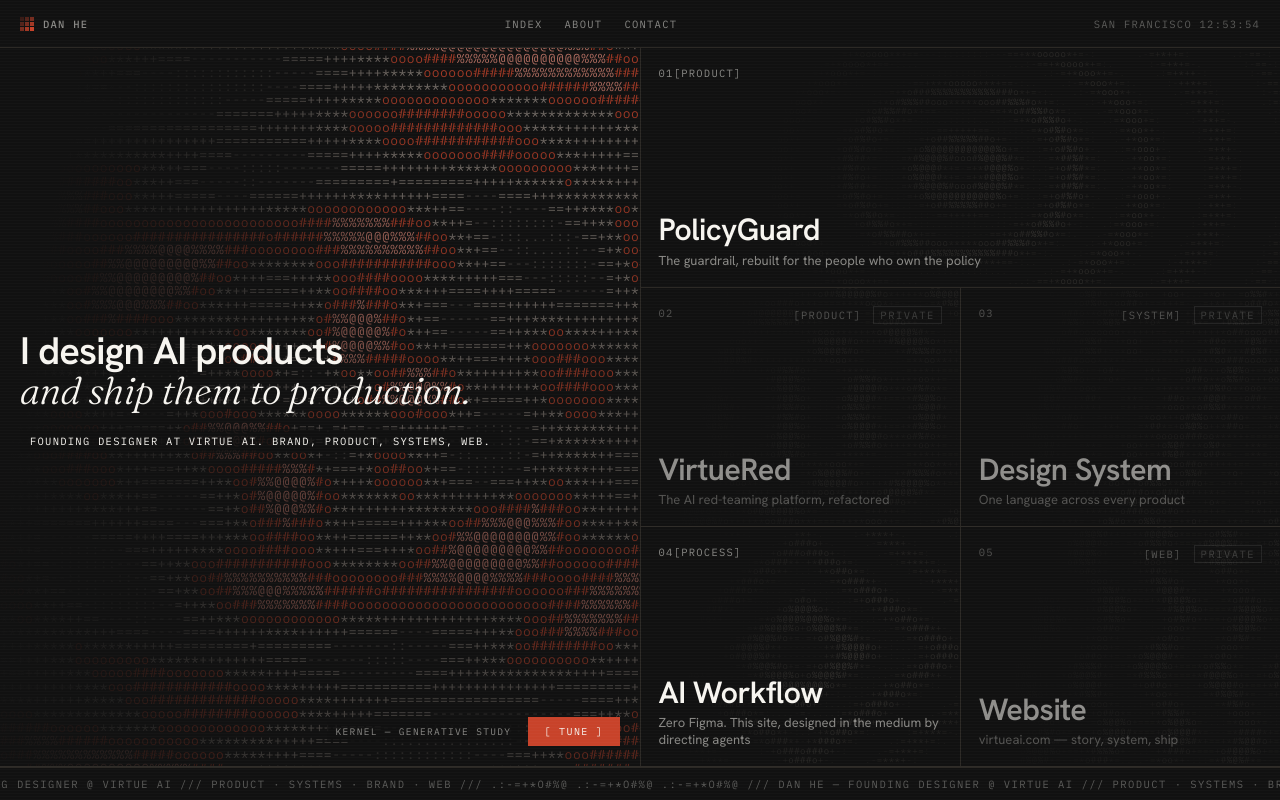
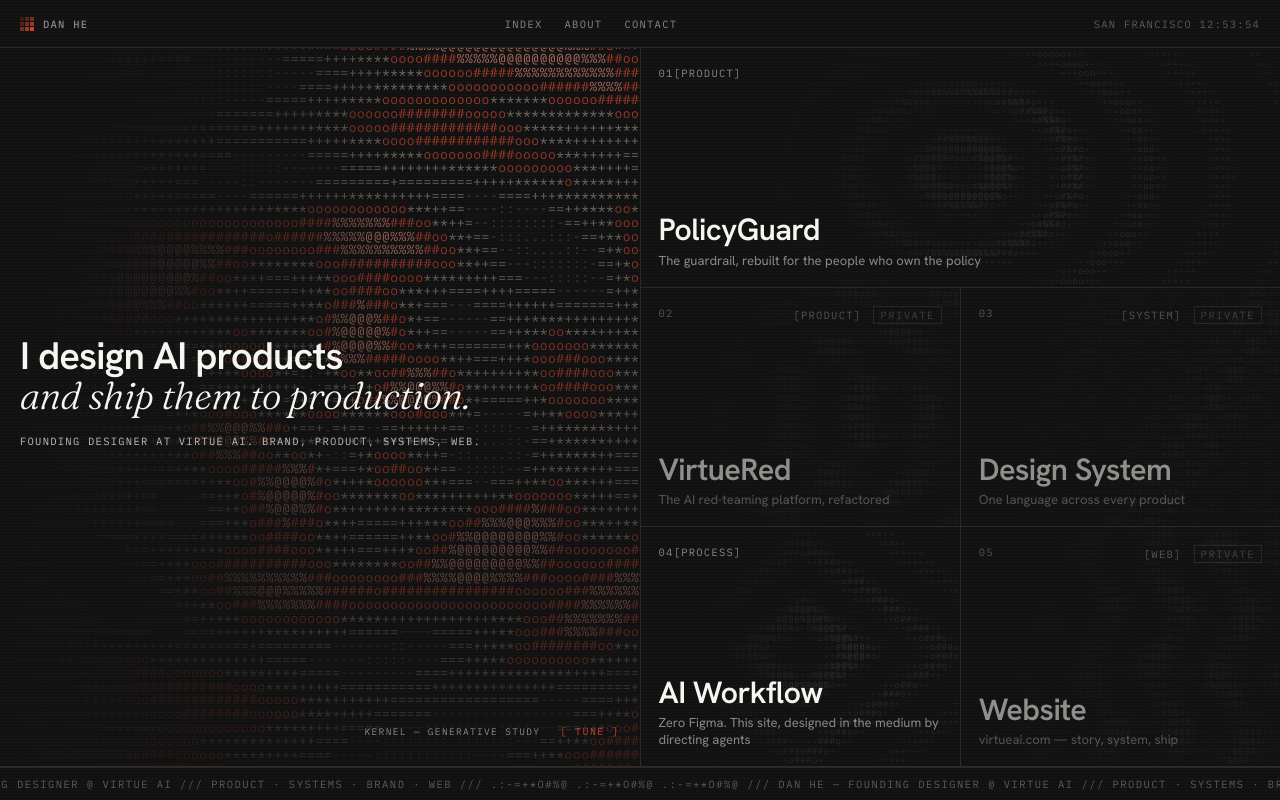
Before and after one commit to danhe-blip/potfolio, a React (Vite) app: page / in a window 1280 px wide. Built offline with nearby package versions, Linux system fonts and the light colour scheme.

Commit message:
Strip chip boxes from hero labels, compensate with deeper scrims

```diff
--- a/src/index.css
+++ b/src/index.css
@@ -191,9 +191,6 @@ img { max-width: 100%; display: block; }
   display: inline-flex;
   align-items: center;
   gap: 8px;
-  padding: 7px 11px;
-  background: rgba(17, 17, 17, 0.88);
-  border: 1px solid var(--line);
   color: var(--paper);
   font-size: 10px;
   letter-spacing: 0.12em;
@@ -238,8 +235,8 @@ img { max-width: 100%; display: block; }
   justify-content: space-between;
   padding: 20px;
   background:
-    linear-gradient(90deg, rgba(17, 17, 17, 0.6), rgba(17, 17, 17, 0) 55%),
-    linear-gradient(180deg, rgba(17, 17, 17, 0.12), rgba(17, 17, 17, 0.34) 48%, rgba(17, 17, 17, 0.55));
+    linear-gradient(90deg, rgba(17, 17, 17, 0.72), rgba(17, 17, 17, 0) 60%),
+    linear-gradient(180deg, rgba(17, 17, 17, 0.12), rgba(17, 17, 17, 0.34) 48%, rgba(17, 17, 17, 0.72));
 }
 .hero-lede { display: flex; flex-direction: column; align-items: flex-start; gap: 18px; margin-top: auto; margin-bottom: auto; }
 .hero-title {
@@ -264,8 +261,7 @@ img { max-width: 100%; display: block; }
   color: var(--mut);
 }
 .hero-blurb {
-  background: rgba(17, 17, 17, 0.75);
-  padding: 5px 10px;
+  color: rgba(247, 245, 240, 0.75);
 }
 
 .hero-meta {
@@ -282,23 +278,20 @@ img { max-width: 100%; display: block; }
   letter-spacing: 0.14em;
   text-transform: uppercase;
   color: var(--mut);
-  background: rgba(17, 17, 17, 0.8);
-  padding: 4px 9px;
   white-space: nowrap;
 }
 .tune-tab {
   display: inline-flex;
   align-items: center;
-  padding: 8px 16px;
-  background: var(--red);
-  color: var(--on-accent);
+  padding: 8px 0 8px 12px;
+  color: var(--red);
   font-family: var(--mono);
   font-size: 10px;
   letter-spacing: 0.14em;
   text-transform: uppercase;
-  transition: background 0.15s, color 0.15s, letter-spacing 0.15s;
+  transition: color 0.15s, letter-spacing 0.15s;
 }
-.tune-tab:hover { background: var(--paper); color: var(--ink); letter-spacing: 0.2em; }
+.tune-tab:hover { color: var(--paper); letter-spacing: 0.2em; }
 
 .contact-line { font-family: var(--mono); font-size: 11px; letter-spacing: 0.06em; color: var(--mut); margin-top: 4px; transition: color 0.2s; }
 
```
